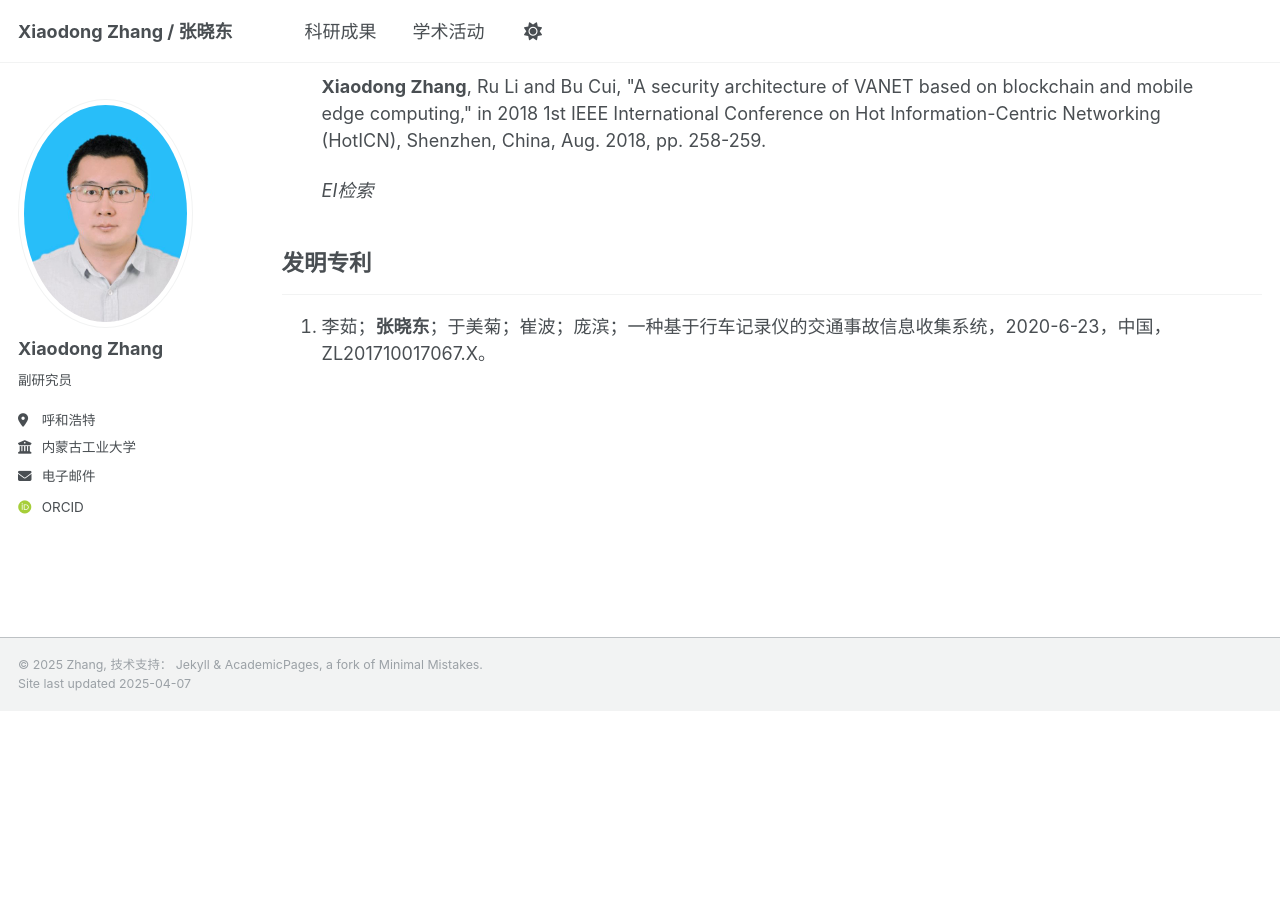
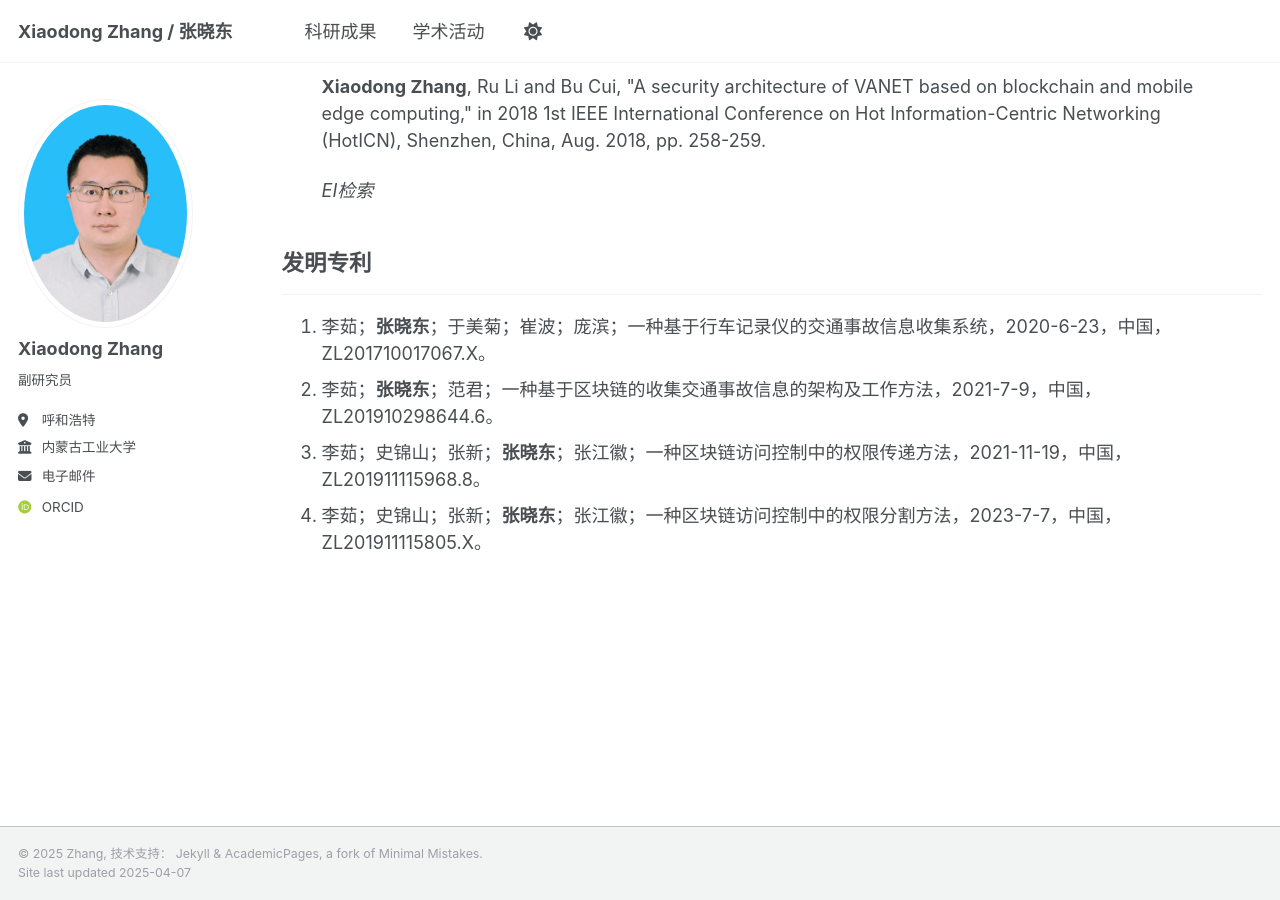
Before and after one commit to zhangxiaodong-imut/zhangxiaodong-imut.github.io, a Jekyll site: the page built from _pages/publications.html, in a window 1280 px wide and 900 px high, scrolled down 2091 px. Built offline with Jekyll 4.4.1, drawn with Linux system fonts in a browser that asks for light colours; some web fonts are replaced; before the commit the page ends 2802 px from its top, so only the background shows below that.

Commit message:
Update publications.html

```diff
--- a/_pages/publications.html
+++ b/_pages/publications.html
@@ -28,4 +28,7 @@ author_profile: true
 <h2>发明专利</h2><hr />
 <ol>
   <li>李茹；<b>张晓东</b>；于美菊；崔波；庞滨；一种基于行车记录仪的交通事故信息收集系统，2020-6-23，中国，ZL201710017067.X。</li>
+  <li>李茹；<b>张晓东</b>；范君；一种基于区块链的收集交通事故信息的架构及工作方法，2021-7-9，中国，ZL201910298644.6。</li>
+  <li>李茹；史锦山；张新；<b>张晓东</b>；张江徽；一种区块链访问控制中的权限传递方法，2021-11-19，中国，ZL201911115968.8。</li>
+  <li>李茹；史锦山；张新；<b>张晓东</b>；张江徽；一种区块链访问控制中的权限分割方法，2023-7-7，中国，ZL201911115805.X。</li>
 </ol>
```
